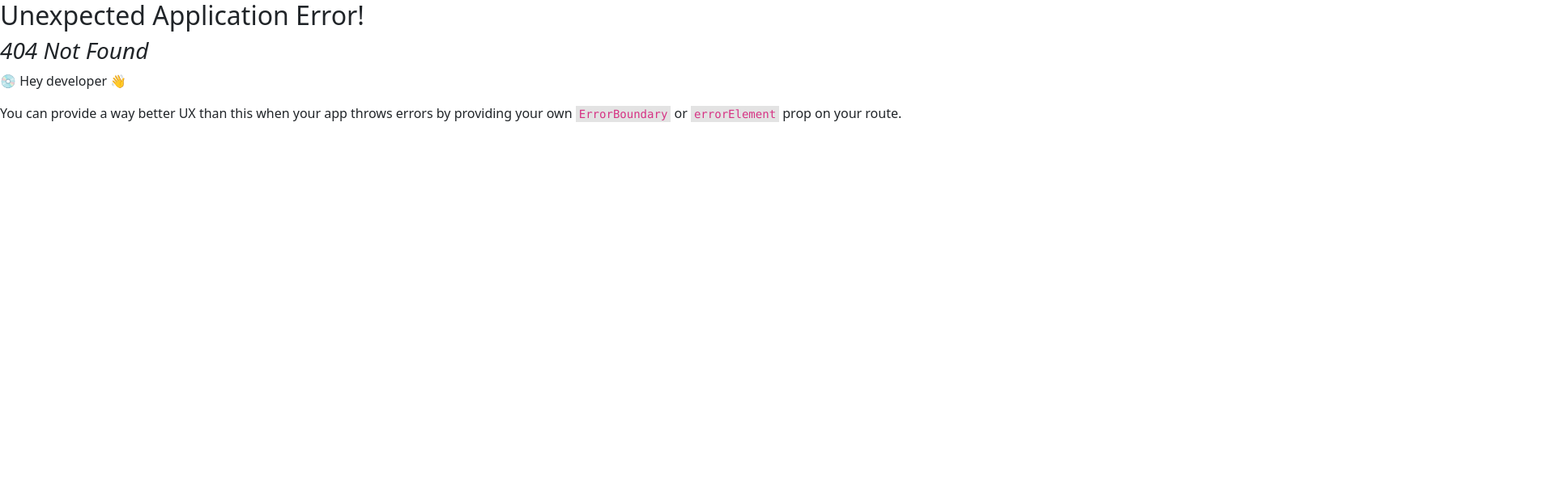
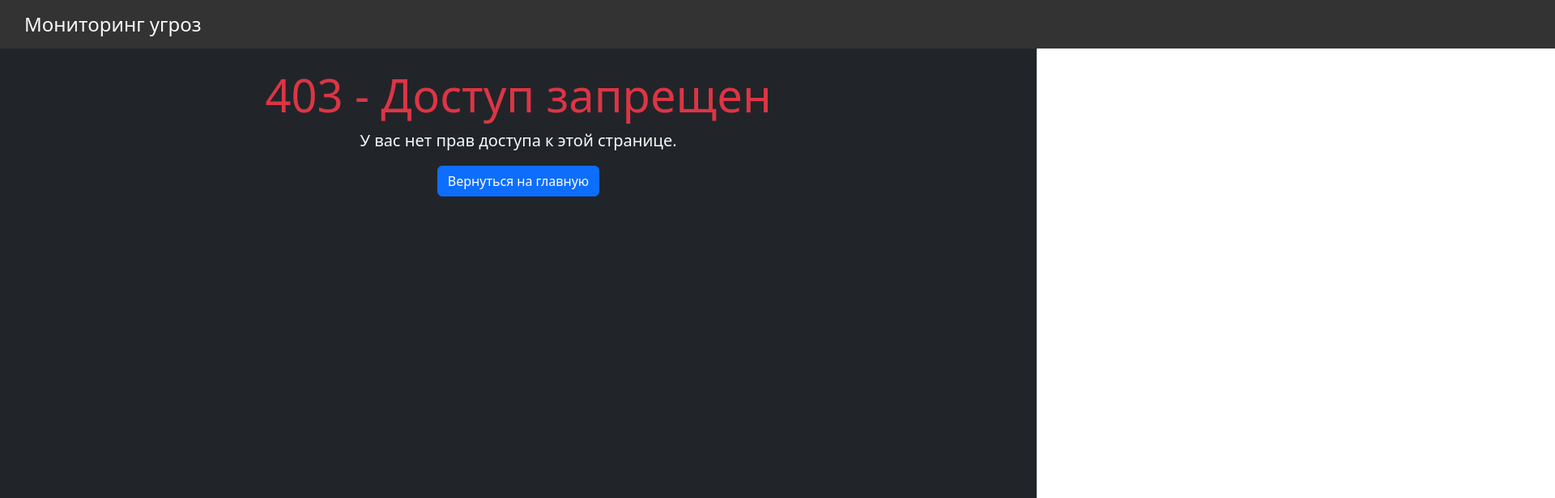
Before and after one commit to lexcf/rip_frontend, a React (Vite) app in the folder threats-app/: page /rip_frontend/403 in a window 1280 px wide. Before the commit this address had no page. Shown: the top 616 px of the page at 81% size, 1920 px wide, since content can reach past the window. Built offline with nearby package versions, Linux system fonts and the light colour scheme.

Commit message:
add static pages

```diff
--- a/threats-app/src/DescriptionPage.tsx
+++ b/threats-app/src/DescriptionPage.tsx
@@ -3,6 +3,7 @@ import { useParams } from 'react-router-dom';
 import 'bootstrap/dist/css/bootstrap.min.css';
 import Navbar from './Navbar';
 import Breadcrumbs from './Breadcrumbs';
+import { useNavigate, Link } from 'react-router-dom';
 
 
 const defaultImageUrl = '/rip_frontend/static/network.jpg';
@@ -34,12 +35,12 @@ const mockThreats = [
   },
 ];
 
-
 const ThreatDescription = () => {
   const { threatId } = useParams();
   const [threat, setThreat] = useState(null);
   const [loading, setLoading] = useState(true); // Для отображения состояния загрузки
   const [error, setError] = useState(null); // Для обработки ошибок
+  const navigate = useNavigate();
 
   useEffect(() => {
     const fetchThreat = async () => {
@@ -74,7 +75,9 @@ const ThreatDescription = () => {
   }
 
   if (error) {
+    navigate('/404');
     return <div className="text-danger text-center my-5">Ошибка: {error}</div>;
+
   }
 
   // Если данные угрозы загружены
--- /dev/null
+++ b/threats-app/src/Page403.tsx
@@ -0,0 +1,32 @@
+// src/Page403.js
+import React from 'react';
+import { Link } from 'react-router-dom';
+
+const Page403 = () => {
+  return (
+    <div className="container-fluid bg-dark text-light min-vh-100">
+      <header
+        className="d-flex justify-content-between align-items-center px-5 py-3 site-header"
+        style={{
+          backgroundColor: '#333',
+          height: '70%',
+          maxHeight: '60px',
+          width: '1990px',
+          marginLeft: '-30px',
+        }}
+      >
+        <Link to="/" className="text-light fs-4 header-text">
+          Мониторинг угроз
+        </Link>
+      </header>
+
+      <div className="container my-4 text-center">
+        <h1 className="display-4 text-danger">403 - Доступ запрещен</h1>
+        <p className="lead">У вас нет прав доступа к этой странице.</p>
+        <Link to="/" className="btn btn-primary">Вернуться на главную</Link>
+      </div>
+    </div>
+  );
+};
+
+export default Page403;
--- /dev/null
+++ b/threats-app/src/Page404.tsx
@@ -0,0 +1,32 @@
+// src/Page404.js
+import React from 'react';
+import { Link } from 'react-router-dom';
+
+const Page404 = () => {
+  return (
+    <div className="container-fluid bg-dark text-light min-vh-100">
+      <header
+        className="d-flex justify-content-between align-items-center px-5 py-3 site-header"
+        style={{
+          backgroundColor: '#333',
+          height: '70%',
+          maxHeight: '60px',
+          width: '1990px',
+          marginLeft: '-30px',
+        }}
+      >
+        <Link to="/" className="text-light fs-4 header-text">
+          Мониторинг угроз
+        </Link>
+      </header>
+
+      <div className="container my-4 text-center">
+        <h1 className="display-4 text-warning">404 - Страница не найдена</h1>
+        <p className="lead">Запрашиваемая страница не существует или была удалена.</p>
+        <Link to="/" className="btn btn-primary">Вернуться на главную</Link>
+      </div>
+    </div>
+  );
+};
+
+export default Page404;
--- a/threats-app/src/RequestPage.tsx
+++ b/threats-app/src/RequestPage.tsx
@@ -72,6 +72,7 @@ const RequestPage = () => {
       const response = await fetch(`/api/requests/${reqId}/`);
 
       if (!response.ok) {
+        navigate('/403')
         throw new Error('Ошибка загрузки данных! Заявка не активна или необходимо авторизоваться!');
       }
 
```
Also changed, not shown: threats-app/src/App.tsx (+10 -0 lines).
